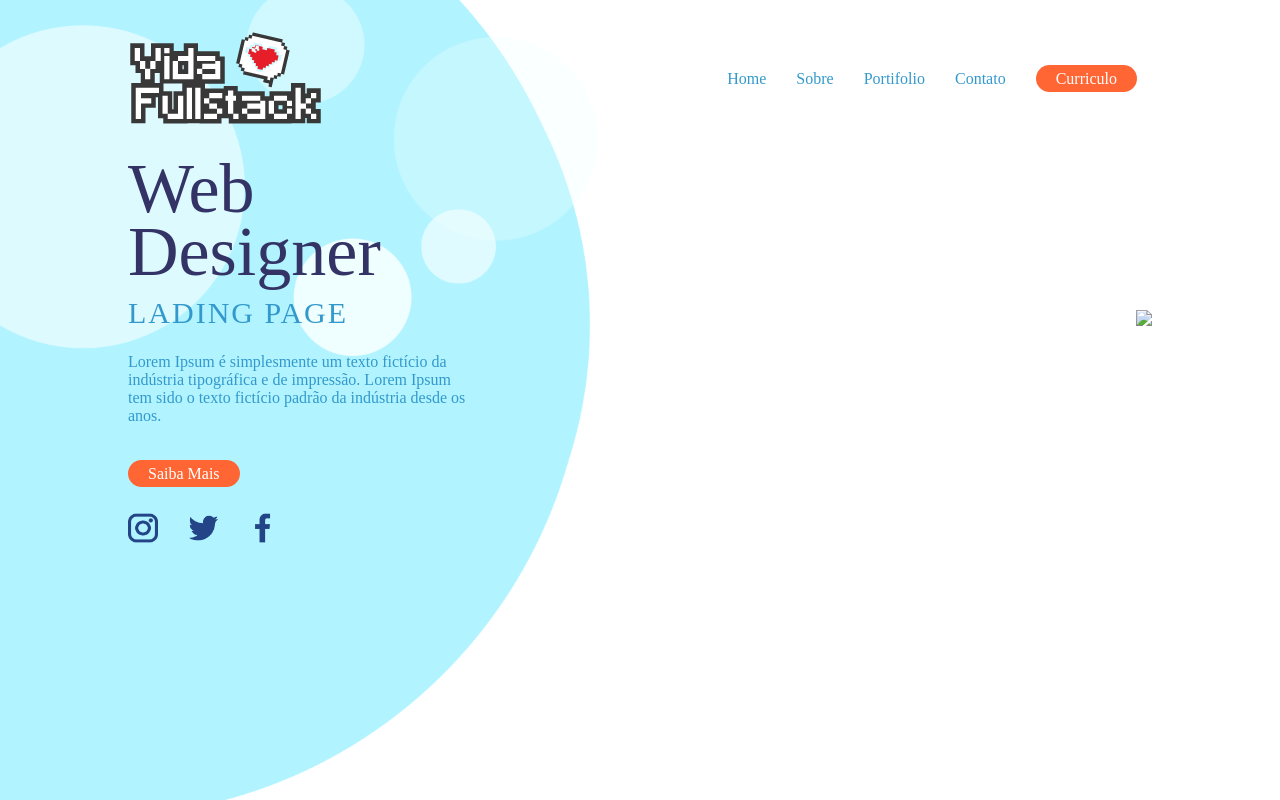
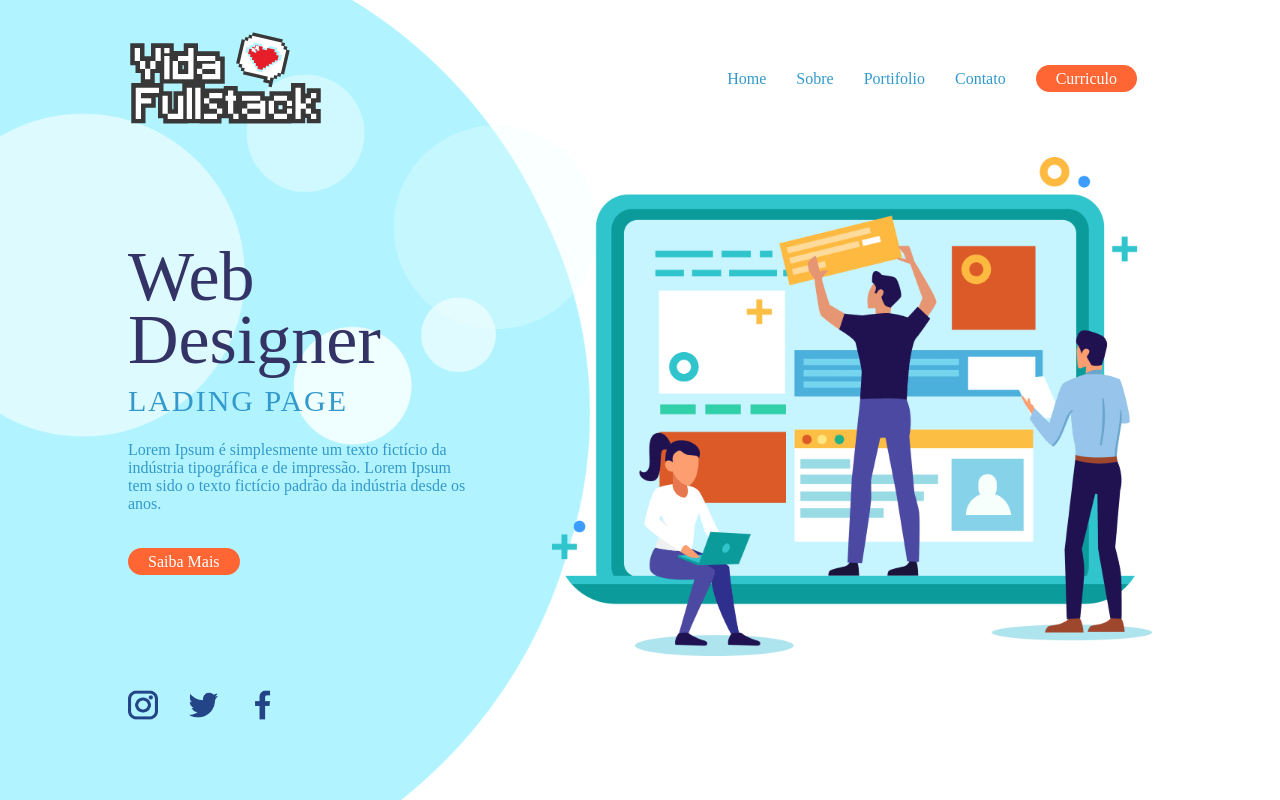
Before and after one commit to Y1468/Hayzom-1, a plain HTML site: page index.html in a window 1280 px wide. Drawn offline with Linux system fonts and the light colour scheme; files whose address does not match are found by name.

Commit message:
Atualização

```diff
--- a/index.html
+++ b/index.html
@@ -63,7 +63,7 @@
 
           </article>
          <div>
-       <img src="./image/pc.png">
+       <img src="pc.png">
        </div>
        </section>
 
```
